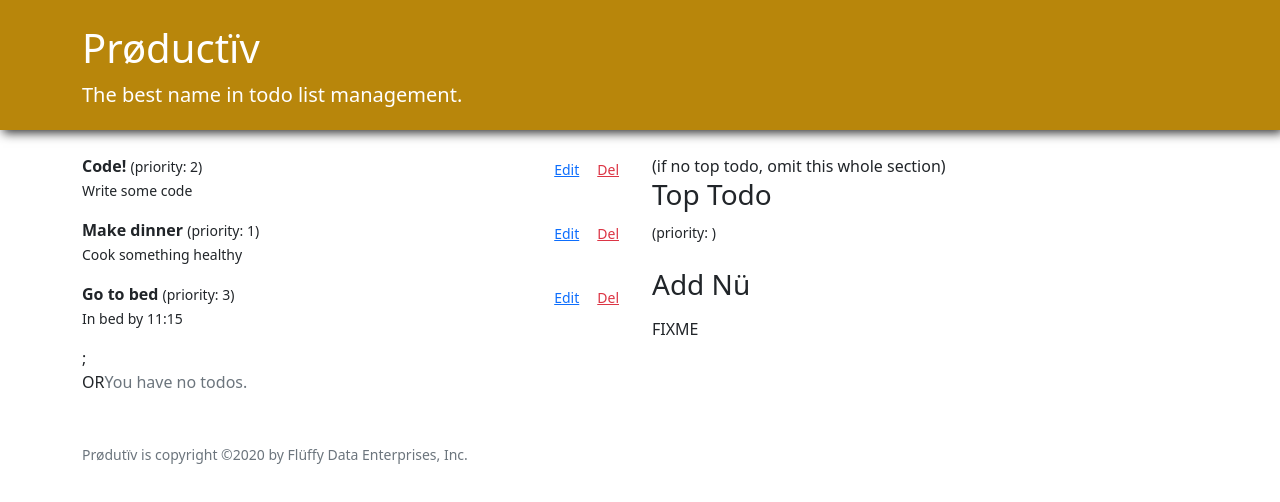
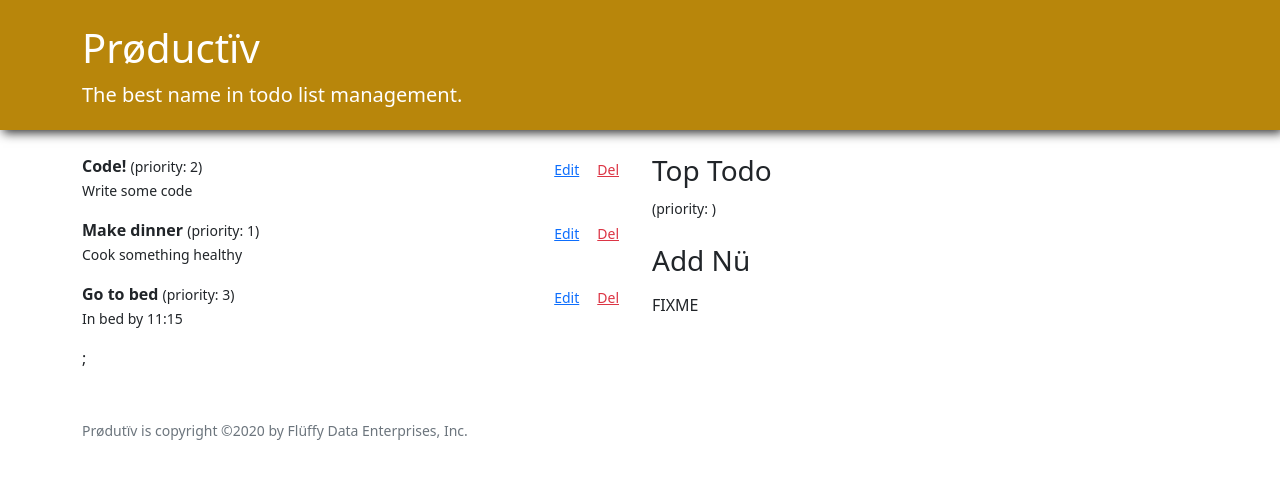
Before and after one commit to seanoliver/productiv, a React (Create React App) app: page / in a window 1280 px wide. Shown: the top 502 px of the page. Built offline with nearby package versions, Linux system fonts and the light colour scheme.

Commit message:
logic for showing top-todo section

```diff
--- a/src/TodoApp.js
+++ b/src/TodoApp.js
@@ -39,22 +39,23 @@ function TodoApp({ initialTodos }) {
       <div className="row">
         {/* TO DO LIST */}
         <div className="col-md-6">
+          {todos.length > 0 &&
             <EditableTodoList
               todos={todos}
               update={update}
               remove={remove}
-          />{' '}
-          OR
-          <span className="text-muted">You have no todos.</span>
+            />}
+          {todos.length === 0 &&
+            <span className="text-muted">You have no todos.</span>}
         </div>
 
         {/* TOP TO DO */}
         <div className="col-md-6">
-          (if no top todo, omit this whole section)
+          {todos.length > 0 &&
             <section className="mb-4">
               <h3>Top Todo</h3>
               <TopTodo />
-          </section>
+            </section>}
           {/* FORM */}
           <section>
             <h3 className="mb-3">Add Nü</h3>
```
Lines whose indentation alone changed are shown as unchanged.
